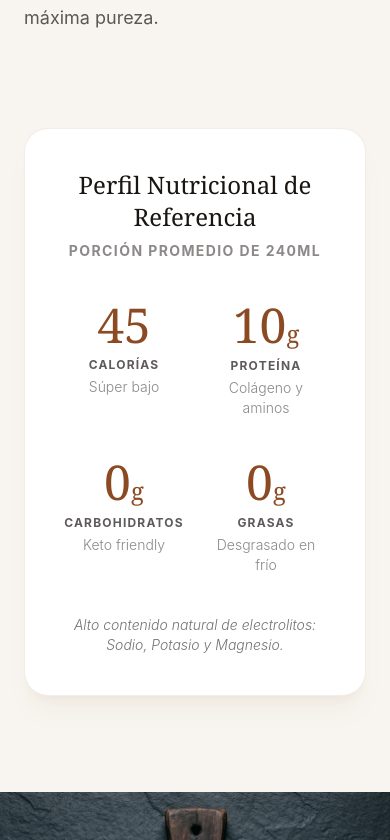
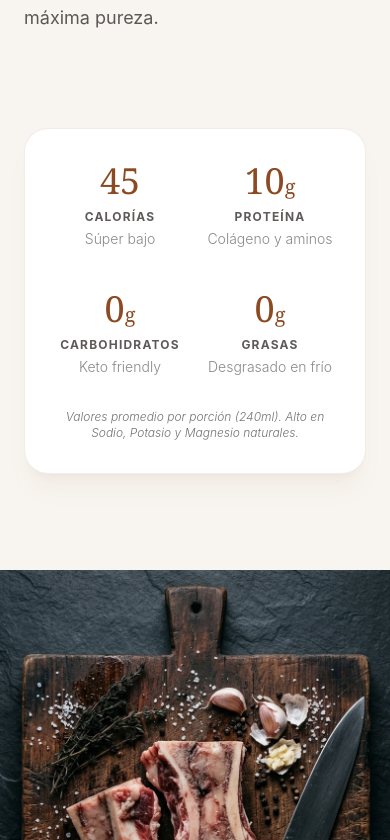
Before and after one commit to secharly-mde/brode-web, a Next.js app: page / in a window 390 px wide. Shown: the part 1784-2624 px from the top of the page. Built offline with nearby package versions, Linux system fonts and the light colour scheme.

Commit message:
Update nutrition layout with scroll animations and refine copy

```diff
--- a/content/home/index.json
+++ b/content/home/index.json
@@ -36,7 +36,7 @@
       },
       {
         "title": "Protocolos Clean Label",
-        "description": "Cero estabilizantes, conservantes o colorantes. Si no estaba en la dieta humana hace 10,000 años, no está en BRODE."
+        "description": "Cero estabilizantes, conservantes o colorantes. Si no está en la dieta humana desde hace siglos, no está en BRODE."
       },
       {
         "title": "Soporte Metabólico",
--- a/src/app/page.tsx
+++ b/src/app/page.tsx
@@ -1,6 +1,7 @@
 import Image from "next/image";
 import Link from "next/link";
 import ContactForm from "@/components/ContactForm";
+import NutritionGrid from "@/components/NutritionGrid";
 import homeData from "../../content/home/index.json";
 
 export default function Home() {
@@ -76,39 +77,8 @@ export default function Home() {
             </div>
           </div>
 
-          {/* Nutritional Profile Block */}
-          <div className="bg-white rounded-3xl p-10 md:p-14 shadow-xl shadow-saddle-brown/5 border border-saddle-brown/10">
-            <div className="text-center mb-10">
-              <h3 className="text-2xl font-serif text-deep-brown">Perfil Nutricional de Referencia</h3>
-              <p className="text-sm uppercase tracking-widest font-bold text-deep-brown/50 mt-2">Porción promedio de 240ml</p>
-            </div>
-            <div className="grid grid-cols-2 md:grid-cols-4 gap-y-10 gap-x-6">
-              <div className="flex flex-col items-center text-center">
-                <span className="text-5xl font-serif text-saddle-brown mb-2">45</span>
-                <span className="text-xs uppercase tracking-widest font-bold text-deep-brown/70">Calorías</span>
-                <span className="text-sm font-light text-deep-brown/50 mt-1">Súper bajo</span>
-              </div>
-              <div className="flex flex-col items-center text-center md:border-l border-saddle-brown/10">
-                <span className="text-5xl font-serif text-saddle-brown mb-2">10<span className="text-2xl">g</span></span>
-                <span className="text-xs uppercase tracking-widest font-bold text-deep-brown/70">Proteína</span>
-                <span className="text-sm font-light text-deep-brown/50 mt-1">Colágeno y aminos</span>
-              </div>
-              <div className="flex flex-col items-center text-center md:border-l border-saddle-brown/10">
-                <span className="text-5xl font-serif text-saddle-brown mb-2">0<span className="text-2xl">g</span></span>
-                <span className="text-xs uppercase tracking-widest font-bold text-deep-brown/70">Carbohidratos</span>
-                <span className="text-sm font-light text-deep-brown/50 mt-1">Keto friendly</span>
-              </div>
-              <div className="flex flex-col items-center text-center md:border-l border-saddle-brown/10">
-                <span className="text-5xl font-serif text-saddle-brown mb-2">0<span className="text-2xl">g</span></span>
-                <span className="text-xs uppercase tracking-widest font-bold text-deep-brown/70">Grasas</span>
-                <span className="text-sm font-light text-deep-brown/50 mt-1">Desgrasado en frío</span>
-              </div>
-            </div>
-            <div className="mt-10 flex justify-center items-center gap-3 text-sm text-deep-brown/60 italic font-light text-center">
-              <div className="w-1.5 h-1.5 rounded-full bg-saddle-brown/40 hidden md:block" />
-              Alto contenido natural de electrolitos: Sodio, Potasio y Magnesio.
-            </div>
-          </div>
+          {/* Nutritional Profile Block (Animated) */}
+          <NutritionGrid />
         </div>
       </section>
 
--- /dev/null
+++ b/src/components/NutritionGrid.tsx
@@ -0,0 +1,60 @@
+"use client";
+
+import { useEffect, useRef, useState } from "react";
+
+export default function NutritionGrid() {
+  const [isVisible, setIsVisible] = useState(false);
+  const gridRef = useRef<HTMLDivElement>(null);
+
+  useEffect(() => {
+    const observer = new IntersectionObserver(
+      (entries) => {
+        if (entries[0].isIntersecting) {
+          setIsVisible(true);
+          observer.disconnect();
+        }
+      },
+      { threshold: 0.2 }
+    );
+
+    if (gridRef.current) {
+      observer.observe(gridRef.current);
+    }
+
+    return () => observer.disconnect();
+  }, []);
+
+  const stats = [
+    { value: "45", label: "Calorías", sub: "Súper bajo", delay: "0ms" },
+    { value: "10", unit: "g", label: "Proteína", sub: "Colágeno y aminos", delay: "200ms" },
+    { value: "0", unit: "g", label: "Carbohidratos", sub: "Keto friendly", delay: "400ms" },
+    { value: "0", unit: "g", label: "Grasas", sub: "Desgrasado en frío", delay: "600ms" },
+  ];
+
+  return (
+    <div
+      ref={gridRef}
+      className="bg-white rounded-3xl p-8 md:p-10 shadow-xl shadow-saddle-brown/5 border border-saddle-brown/10"
+    >
+      <div className="grid grid-cols-2 md:grid-cols-4 gap-y-10 gap-x-6">
+        {stats.map((stat, index) => (
+          <div
+            key={index}
+            className={`flex flex-col items-center text-center ${index > 0 ? 'md:border-l border-saddle-brown/10' : ''} transition-all duration-1000 transform ${isVisible ? 'opacity-100 translate-y-0' : 'opacity-0 translate-y-8'}`}
+            style={{ transitionDelay: isVisible ? stat.delay : '0ms' }}
+          >
+            <span className="text-4xl md:text-5xl font-serif text-saddle-brown mb-2">
+              {stat.value}{stat.unit && <span className="text-xl md:text-2xl">{stat.unit}</span>}
+            </span>
+            <span className="text-xs uppercase tracking-widest font-bold text-deep-brown/70">{stat.label}</span>
+            <span className="text-sm font-light text-deep-brown/50 mt-1">{stat.sub}</span>
+          </div>
+        ))}
+      </div>
+      <div className={`mt-8 flex justify-center items-center gap-3 text-xs md:text-sm text-deep-brown/60 italic font-light text-center transition-all duration-1000 transform ${isVisible ? 'opacity-100 translate-y-0' : 'opacity-0 translate-y-4'}`} style={{ transitionDelay: isVisible ? '800ms' : '0ms' }}>
+        <div className="w-1.5 h-1.5 rounded-full bg-saddle-brown/40 hidden md:block" />
+        Valores promedio por porción (240ml). Alto en Sodio, Potasio y Magnesio naturales.
+      </div>
+    </div>
+  );
+}
```
